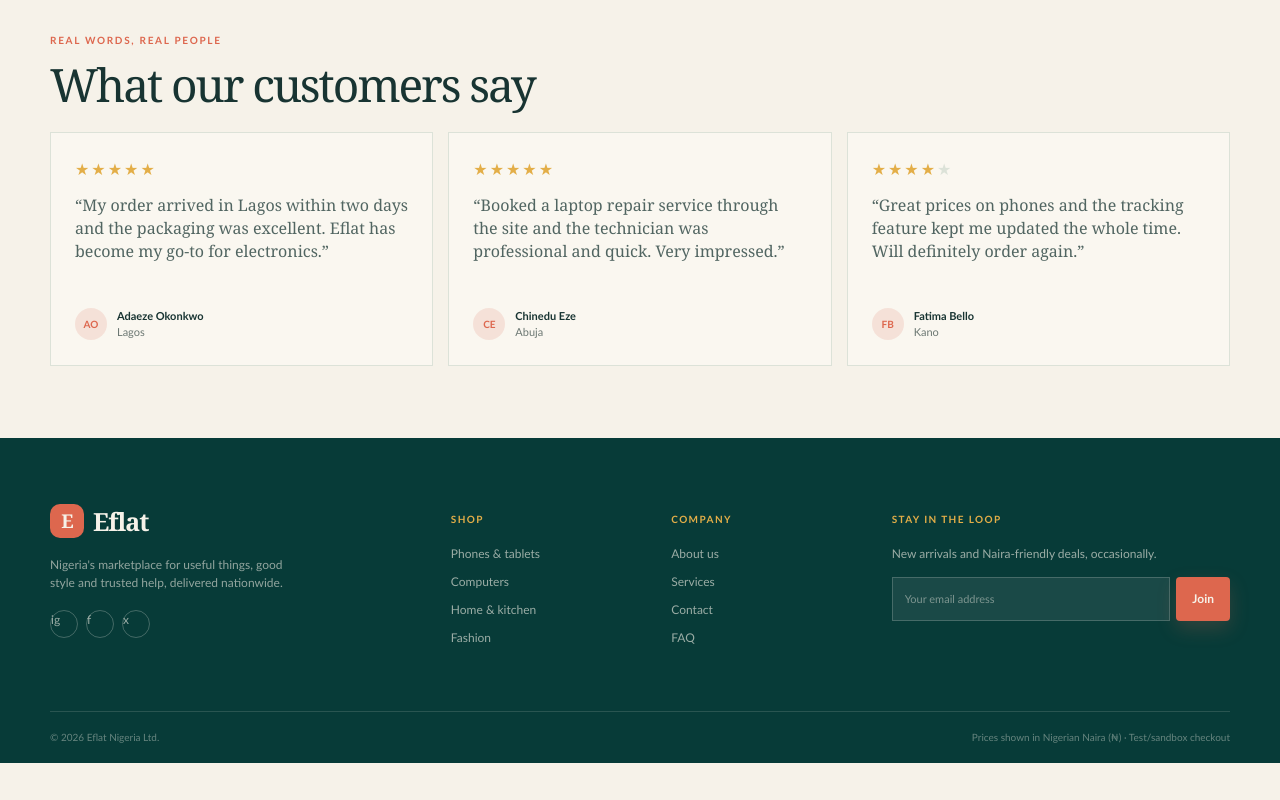
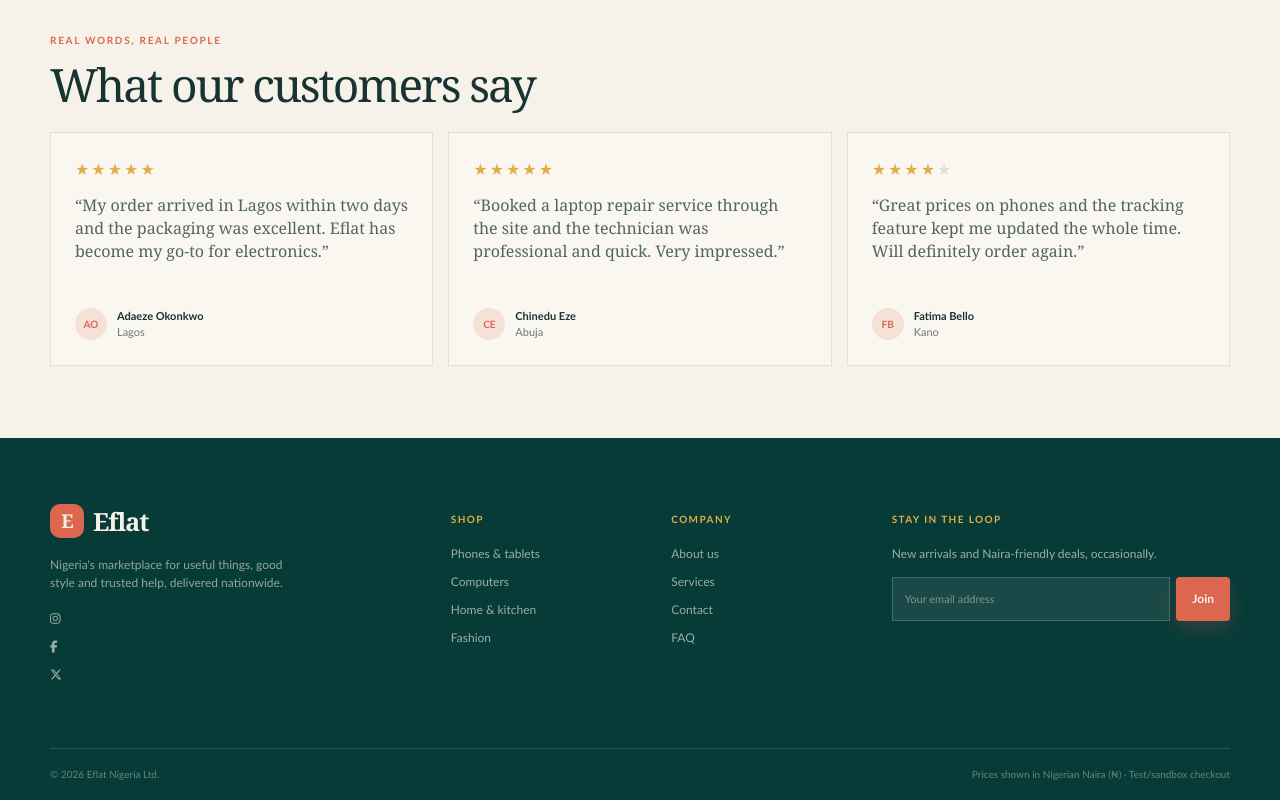
Before and after one commit to Eflattech/-E-flat, a website: page index.html in a window 1280 px wide. Shown: the part 4332-5132 px from the top of the page. Before the commit the page ends 5095 px from the top, so only its background shows below. Drawn offline with Linux system fonts and the light colour scheme.

```diff
--- a/index.html
+++ b/index.html
@@ -103,7 +103,9 @@
 
   <footer class="site-footer">
     <div class="shell footer-grid">
-      <div class="footer-brand"><a class="brand brand-light" href="#top"><span class="brand-mark">E</span><span>Eflat</span></a><p>Nigeria's marketplace for useful things, good style and trusted help, delivered nationwide.</p><div class="socials"><a href="#top" aria-label="Instagram">ig</a><a href="#top" aria-label="Facebook">f</a><a href="#top" aria-label="X">x</a></div></div>
+      <div class="footer-brand"><a class="brand brand-light" href="#top"><span class="brand-mark">E</span><span>Eflat</span></a><p>Nigeria's marketplace for useful things, good style and trusted help, delivered nationwide.</p><a href="#" class="social-icon"><i class="fab fa-instagram"></i></a>
+<a href="#" class="social-icon"><i class="fab fa-facebook-f"></i></a>
+<a href="#" class="social-icon"><i class="fa-brands fa-x-twitter"></i></a></div>
       <div><h3>Shop</h3><a href="#categories">Phones & tablets</a><a href="#categories">Computers</a><a href="#categories">Home & kitchen</a><a href="#categories">Fashion</a></div>
       <div><h3>Company</h3><a href="#about">About us</a><a href="#services">Services</a><a href="#top">Contact</a><a href="#top">FAQ</a></div>
       <div class="newsletter"><h3>Stay in the loop</h3><p>New arrivals and Naira-friendly deals, occasionally.</p><form id="newsletterForm"><input id="emailInput" type="email" placeholder="Your email address" required><button class="button button-primary" type="submit">Join</button></form><p class="form-message" id="formMessage" aria-live="polite"></p></div>
```
